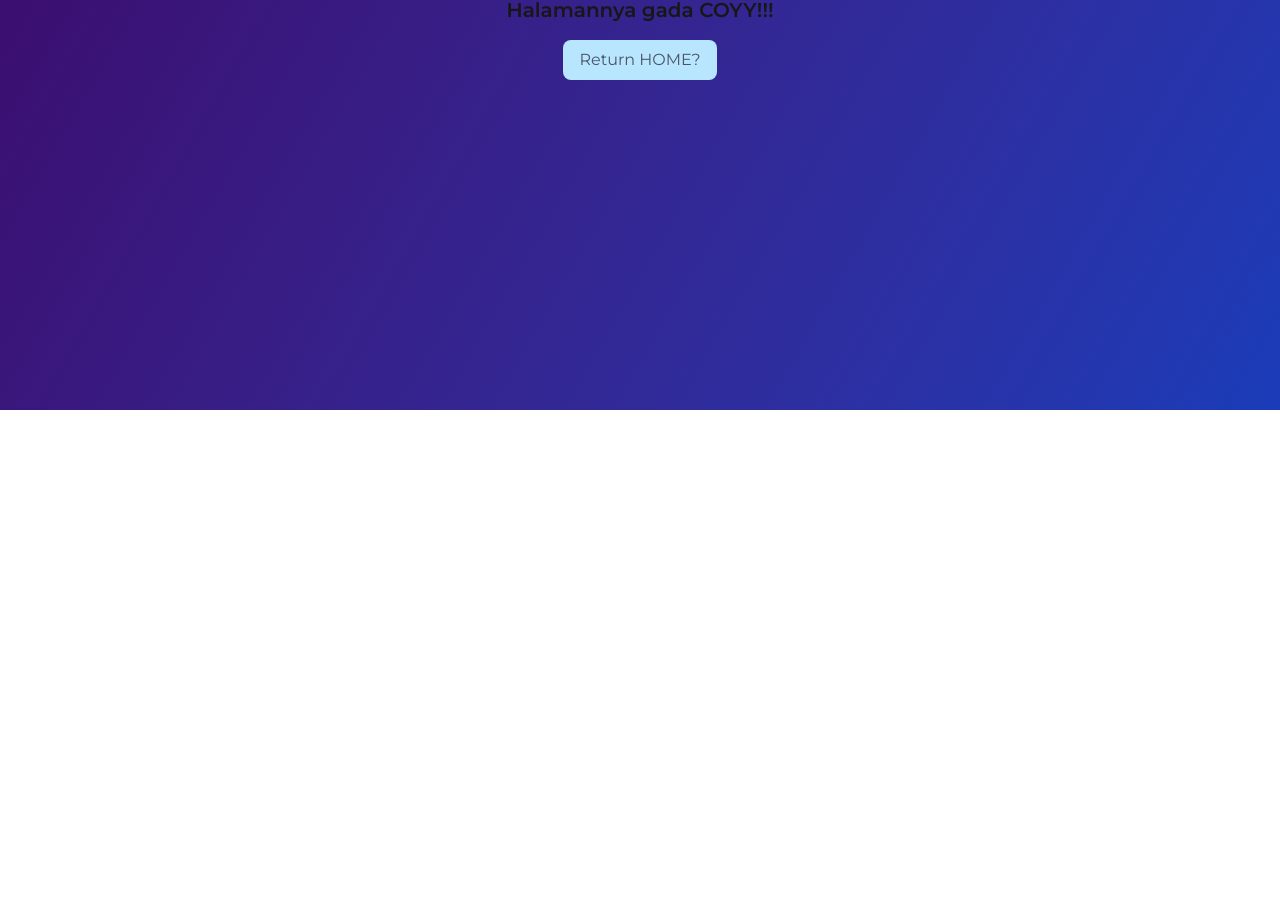
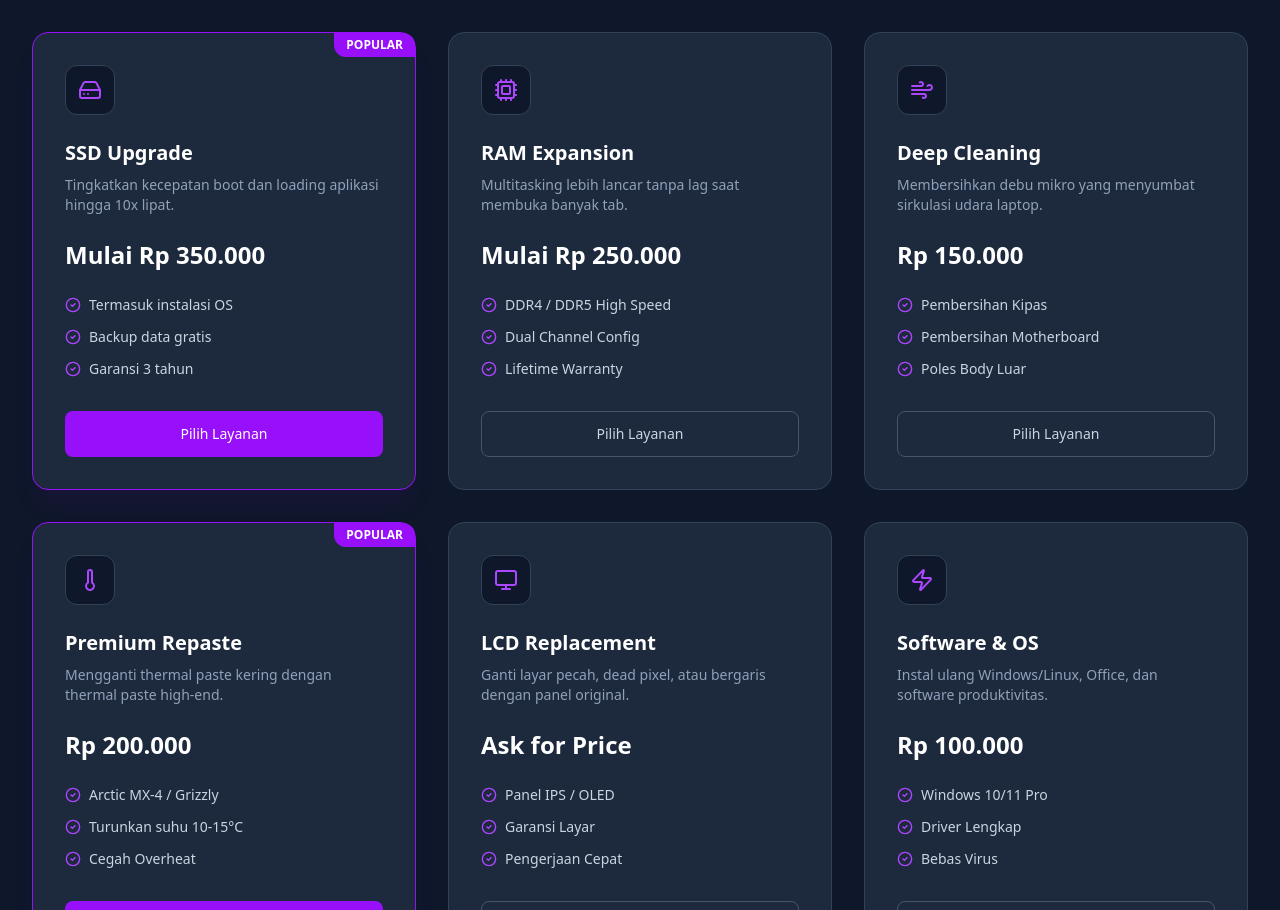
Before and after one commit to znalfarel/Website-octacore, a Next.js app: page /serviceLaptop in a window 1280 px wide. Before the commit this address had no page. Shown: the part 390-1300 px from the top of the page. Before the commit the page ends 800 px from the top, so only its background shows below. Built offline with nearby package versions, Linux system fonts and the light colour scheme.

Commit message:
feat: add menu service laptop

```diff
--- a/app/components/Portfolio.tsx
+++ b/app/components/Portfolio.tsx
@@ -203,7 +203,7 @@ const Portfolio: React.FC = () => {
           </ScrollReveal>
 
           <ScrollReveal delay={200}>
-            <p className="mt-3 text-lg text-gray-600 dark:text-gray-400 max-w-2xl mx-auto">
+            <p className="text-gray-400 max-w-2xl mx-auto text-sm sm:text-base">
               Berbagai macam project unggulan kami tersedia disini
             </p>
           </ScrollReveal>
--- a/app/dashboard/page.tsx
+++ b/app/dashboard/page.tsx
@@ -2,6 +2,7 @@
 
 import React, { useState, useEffect } from 'react';
 import Image from 'next/image';
+import Link from 'next/link'; // 1. Import Link
 import {
   Wrench,
   Video,
@@ -18,6 +19,7 @@ interface ServiceItem {
   icon: LucideIcon;
   label: string;
   color: 'blue' | 'green' | 'red' | 'purple';
+  href: string; // 2. Menambahkan properti href untuk link tujuan
 }
 
 interface BannerItem {
@@ -53,12 +55,13 @@ const BANNER_ITEMS: BannerItem[] = [
   },
 ];
 
-// --- DATA LAYANAN ---
+// --- DATA LAYANAN (UPDATED) ---
+// 3. Menambahkan href (ganti url sesuai route halaman Anda)
 const FEATURED_SERVICES: ServiceItem[] = [
-  { id: 1, title: 'Service Laptop', icon: Wrench, label: 'BERGARANSI', color: 'blue' },
-  { id: 2, title: 'Editing Video & Foto', icon: Video, label: 'REVISI UNLIMITED', color: 'green' },
-  { id: 3, title: 'Pembuatan Website', icon: Code, label: 'GRATIS HOSTING', color: 'purple' },
-  { id: 4, title: 'Joki Word & Excel', icon: Edit3, label: 'TERMURAH', color: 'red' },
+  { id: 1, title: 'Service Laptop', icon: Wrench, label: 'BERGARANSI', color: 'blue', href: '/serviceLaptop' },
+  { id: 2, title: 'Editing Video & Foto', icon: Video, label: 'REVISI UNLIMITED', color: 'green', href: '/services/editing' },
+  { id: 3, title: 'Pembuatan Website', icon: Code, label: 'GRATIS HOSTING', color: 'purple', href: '/services/website' },
+  { id: 4, title: 'Joki Word & Excel', icon: Edit3, label: 'TERMURAH', color: 'red', href: '/services/joki' },
 ];
 
 // --- DATA HARGA LAYANAN PREMIUM ---
@@ -137,15 +140,18 @@ const BannerCarousel: React.FC = () => {
   );
 };
 
-// --- KOMPONEN KARTU LAYANAN ---
+// --- KOMPONEN KARTU LAYANAN (UPDATED) ---
 const ServiceCard: React.FC<ServiceItem & { isFeatured?: boolean }> = ({
   title,
   icon: Icon,
   label,
   color,
+  href, // Menerima props href
   isFeatured = false,
 }) => {
-  const baseClasses = 'relative rounded-xl transition duration-300 transform hover:scale-[1.03] active:scale-[0.98] cursor-pointer';
+  // Pindahkan cursor-pointer ke Link atau biarkan di sini,
+  // tapi Link membutuhkan struktur block agar area klik luas.
+  const baseClasses = 'relative rounded-xl transition duration-300 transform hover:scale-[1.03] active:scale-[0.98] cursor-pointer h-full w-full';
 
   const colorMap = {
     blue: { bg: 'bg-blue-50', text: 'text-blue-600', tagBg: 'bg-blue-500' },
@@ -160,6 +166,8 @@ const ServiceCard: React.FC<ServiceItem & { isFeatured?: boolean }> = ({
     : `bg-white shadow-md p-3 flex flex-col items-center justify-center text-center ${baseClasses}`;
 
   return (
+    // 4. Membungkus seluruh kartu dengan Link
+    <Link href={href} className="block w-full h-full">
       <div className={cardClasses}>
         <div className="absolute top-0 left-0 -mt-1 -ml-1">
           <span className={`${styles.tagBg} text-white text-[10px] font-bold px-2 py-0.5 rounded-br-lg rounded-tl-xl shadow-md uppercase tracking-wider`}>
@@ -173,6 +181,7 @@ const ServiceCard: React.FC<ServiceItem & { isFeatured?: boolean }> = ({
 
         <p className={`text-sm font-semibold mt-1 text-gray-800 ${isFeatured ? 'text-base' : 'text-sm'}`}>{title}</p>
       </div>
+    </Link>
   );
 };
 
@@ -204,15 +213,12 @@ const ServiceSection: React.FC<{ title: string; subtitle: string; services: Serv
   );
 };
 
-// --- KOMPONEN KARTU HARGA PREMIUM (UPDATED) ---
+// --- KOMPONEN KARTU HARGA PREMIUM ---
 const PremiumCard: React.FC<PremiumService> = ({ name, price, period, icon, logo, inStock }) => {
 
-  // Logic Styling Badge Stok
   const stockText = inStock ? 'Stok Ada' : 'Stok Habis';
-  // Jika stok ada = Background Hijau, Jika habis = Merah
   const badgeBg = inStock ? 'bg-green-600' : 'bg-red-600';
 
-  // Logic Styling Tombol
   const buttonClass = inStock
     ? 'bg-pink-700 hover:bg-pink-800 text-white'
     : 'bg-gray-400 cursor-not-allowed text-gray-100';
@@ -221,12 +227,6 @@ const PremiumCard: React.FC<PremiumService> = ({ name, price, period, icon, logo
   return (
     <div className="bg-white rounded-lg shadow-md hover:shadow-lg transition duration-300 p-4 border border-gray-200 flex flex-col items-center text-center relative">
 
-      {/* UPDATE: Indikator Stok
-          - Border hitam (border-black)
-          - Background warna sesuai stok (bg-green-600 / bg-red-600)
-          - Teks putih (text-white)
-          - Lampu putih (bg-white) agar terlihat di background warna
-      */}
       <div className={`absolute top-2 right-2 flex items-center gap-1.5 px-2 py-0.5 rounded-full border border-black shadow-sm ${badgeBg}`}>
         <span className="h-2 w-2 rounded-full animate-pulse bg-white"></span>
         <span className="text-[10px] font-bold text-white uppercase tracking-wide">
@@ -235,7 +235,7 @@ const PremiumCard: React.FC<PremiumService> = ({ name, price, period, icon, logo
       </div>
 
       {logo ? (
-        <div className="relative w-16 h-16 mb-3 mt-4"> {/* Ditambah margin top sedikit agar tidak menabrak label stok */}
+        <div className="relative w-16 h-16 mb-3 mt-4">
           <Image
             src={logo}
             alt={name}
--- /dev/null
+++ b/app/serviceLaptop/page.tsx
@@ -0,0 +1,213 @@
+"use client";
+
+import React from "react";
+import { motion } from "framer-motion";
+import {
+  HardDrive,
+  Cpu,
+  Wind,
+  Thermometer,
+  Monitor,
+  Zap,
+  MessageCircle,
+  ArrowRight,
+  CheckCircle2
+} from "lucide-react";
+
+// Data Layanan
+const services = [
+  {
+    title: "SSD Upgrade",
+    price: "Mulai Rp 350.000",
+    desc: "Tingkatkan kecepatan boot dan loading aplikasi hingga 10x lipat.",
+    icon: <HardDrive className="w-6 h-6 text-purple-500" />,
+    features: ["Termasuk instalasi OS", "Backup data gratis", "Garansi 3 tahun"],
+    popular: true,
+  },
+  {
+    title: "RAM Expansion",
+    price: "Mulai Rp 250.000",
+    desc: "Multitasking lebih lancar tanpa lag saat membuka banyak tab.",
+    icon: <Cpu className="w-6 h-6 text-purple-500" />,
+    features: ["DDR4 / DDR5 High Speed", "Dual Channel Config", "Lifetime Warranty"],
+    popular: false,
+  },
+  {
+    title: "Deep Cleaning",
+    price: "Rp 150.000",
+    desc: "Membersihkan debu mikro yang menyumbat sirkulasi udara laptop.",
+    icon: <Wind className="w-6 h-6 text-purple-500" />,
+    features: ["Pembersihan Kipas", "Pembersihan Motherboard", "Poles Body Luar"],
+    popular: false,
+  },
+  {
+    title: "Premium Repaste",
+    price: "Rp 200.000",
+    desc: "Mengganti thermal paste kering dengan thermal paste high-end.",
+    icon: <Thermometer className="w-6 h-6 text-purple-500" />,
+    features: ["Arctic MX-4 / Grizzly", "Turunkan suhu 10-15°C", "Cegah Overheat"],
+    popular: true,
+  },
+  {
+    title: "LCD Replacement",
+    price: "Ask for Price",
+    desc: "Ganti layar pecah, dead pixel, atau bergaris dengan panel original.",
+    icon: <Monitor className="w-6 h-6 text-purple-500" />,
+    features: ["Panel IPS / OLED", "Garansi Layar", "Pengerjaan Cepat"],
+    popular: false,
+  },
+  {
+    title: "Software & OS",
+    price: "Rp 100.000",
+    desc: "Instal ulang Windows/Linux, Office, dan software produktivitas.",
+    icon: <Zap className="w-6 h-6 text-purple-500" />,
+    features: ["Windows 10/11 Pro", "Driver Lengkap", "Bebas Virus"],
+    popular: false,
+  },
+];
+
+const containerVariants = {
+  hidden: { opacity: 0 },
+  visible: {
+    opacity: 1,
+    transition: {
+      staggerChildren: 0.1,
+    },
+  },
+};
+
+const itemVariants = {
+  hidden: { y: 20, opacity: 0 },
+  visible: { y: 0, opacity: 1 },
+};
+
+export default function ServiceLaptopPage() {
+  return (
+    <div className="min-h-screen bg-slate-900 text-slate-100 font-sans selection:bg-purple-500/30">
+
+      {/* Container Utama dengan Responsive Padding */}
+      <div className="max-w-7xl mx-auto px-4 sm:px-6 lg:px-8 py-12 md:py-20 lg:py-24">
+
+        {/* Header Section */}
+        <div className="text-center mb-12 md:mb-16 lg:mb-20">
+          <motion.div
+            initial={{ opacity: 0, y: -20 }}
+            animate={{ opacity: 1, y: 0 }}
+            transition={{ duration: 0.6 }}
+          >
+            <span className="inline-block py-1 px-3 rounded-full bg-purple-900/30 border border-purple-500/20 text-purple-400 text-xs md:text-sm font-medium mb-4">
+              KHUSUS UMSIDA
+            </span>
+
+            {/* Responsive Font Size untuk Judul */}
+            <h1 className="text-3xl sm:text-4xl md:text-5xl lg:text-6xl font-bold tracking-tight mb-4 md:mb-6 text-white">
+              Performa Maksimal. <br className="hidden sm:block" /> Tanpa Kompromi.
+            </h1>
+
+            <p className="text-slate-400 max-w-xl md:max-w-2xl mx-auto text-base md:text-lg px-4">
+              Layanan perbaikan dan upgrade laptop profesional dengan standar industri.
+              Transparan, cepat, dan bergaransi.
+            </p>
+          </motion.div>
+        </div>
+
+        {/* Pricing Grid - Responsive Columns */}
+        {/* Mobile: 1 col, Tablet: 2 cols, Desktop: 3 cols */}
+        <motion.div
+          variants={containerVariants}
+          initial="hidden"
+          animate="visible"
+          className="grid grid-cols-1 sm:grid-cols-2 lg:grid-cols-3 gap-6 lg:gap-8 mb-20 md:mb-32"
+        >
+          {services.map((service, index) => (
+            <motion.div
+              key={index}
+              variants={itemVariants}
+              whileHover={{ y: -5 }}
+              className={`group flex flex-col relative p-6 md:p-8 rounded-2xl border transition-all duration-300 ${
+                service.popular
+                  ? "bg-slate-800 border-purple-600 shadow-xl shadow-purple-900/10"
+                  : "bg-slate-800 border-slate-700 hover:border-purple-500/50"
+              }`}
+            >
+              {service.popular && (
+                <div className="absolute top-0 right-0 bg-purple-600 text-white text-[10px] md:text-xs font-bold px-3 py-1 rounded-bl-xl rounded-tr-xl z-10">
+                  POPULAR
+                </div>
+              )}
+
+              <div className="mb-6 p-3 bg-slate-900 rounded-xl w-fit border border-slate-700">
+                {service.icon}
+              </div>
+
+              <h3 className="text-lg md:text-xl font-semibold mb-2 text-white">{service.title}</h3>
+
+              {/* Deskripsi flexible height */}
+              <p className="text-slate-400 text-sm mb-6 min-h-[40px]">{service.desc}</p>
+
+              <div className="text-xl md:text-2xl font-bold text-white mb-6">
+                {service.price}
+              </div>
+
+              <ul className="space-y-3 mb-8 flex-grow">
+                {service.features.map((feature, idx) => (
+                  <li key={idx} className="flex items-start text-sm text-slate-300">
+                    <CheckCircle2 className="w-4 h-4 text-purple-500 mr-2 mt-0.5 shrink-0" />
+                    <span>{feature}</span>
+                  </li>
+                ))}
+              </ul>
+
+              {/* Tombol akan selalu ada di bawah (mt-auto) */}
+              <button className={`w-full mt-auto py-3 rounded-lg font-medium text-sm transition-all ${
+                service.popular
+                ? "bg-purple-600 hover:bg-purple-700 text-white border border-transparent"
+                : "bg-transparent border border-slate-600 hover:border-purple-500 hover:text-purple-400 text-slate-300"
+              }`}>
+                Pilih Layanan
+              </button>
+            </motion.div>
+          ))}
+        </motion.div>
+
+        {/* Consultation CTA Section */}
+        <motion.div
+          initial={{ opacity: 0, scale: 0.95 }}
+          whileInView={{ opacity: 1, scale: 1 }}
+          viewport={{ once: true }}
+          className="relative rounded-3xl overflow-hidden bg-slate-800 border border-slate-700"
+        >
+          {/* Padding CTA Responsive */}
+          <div className="relative z-10 p-8 md:p-16 lg:p-20 text-center">
+            <h2 className="text-2xl sm:text-3xl md:text-5xl font-bold mb-4 md:mb-6 text-white leading-tight">
+              Laptop Bermasalah? <br className="hidden sm:block"/> Jangan Asal Bongkar.
+            </h2>
+            <p className="text-slate-400 mb-8 md:mb-10 max-w-xl mx-auto text-sm md:text-lg">
+              Diskusikan keluhan laptopmu dengan teknisi ahli kami. Diagnosa awal gratis
+              dan estimasi biaya transparan sebelum pengerjaan.
+            </p>
+
+            {/* Tombol Stack di Mobile, Row di Tablet/Desktop */}
+            <div className="flex flex-col sm:flex-row gap-4 justify-center items-center w-full sm:w-auto">
+              <button className="w-full sm:w-auto px-8 py-4 bg-purple-600 text-white rounded-full font-bold hover:bg-purple-700 transition-colors flex justify-center items-center gap-2 group shadow-lg shadow-purple-900/20">
+                <MessageCircle className="w-5 h-5" />
+                Konsultasi Sekarang
+                <ArrowRight className="w-4 h-4 group-hover:translate-x-1 transition-transform" />
+              </button>
+
+              <button className="w-full sm:w-auto px-8 py-4 bg-transparent border border-slate-600 text-white rounded-full font-semibold hover:bg-slate-700 transition-colors">
+                Lihat Lokasi Workshop
+              </button>
+            </div>
+          </div>
+        </motion.div>
+
+        {/* Footer */}
+        <div className="text-center mt-12 md:mt-20 text-slate-600 text-xs md:text-sm">
+          &copy; {new Date().getFullYear()} Laptop Service Center. Professional Grade Repair.
+        </div>
+
+      </div>
+    </div>
+  );
+}
```
Also changed, not shown: app/components/Testimoni.tsx (+3 -4 lines). Lines whose indentation alone changed are shown as unchanged.
